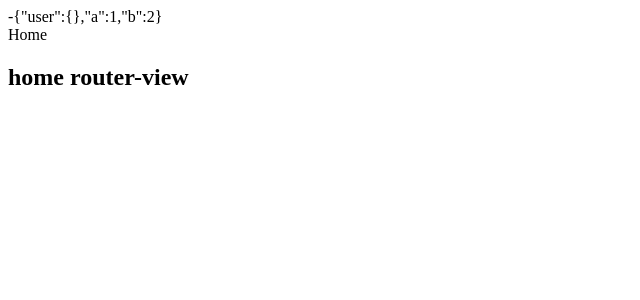
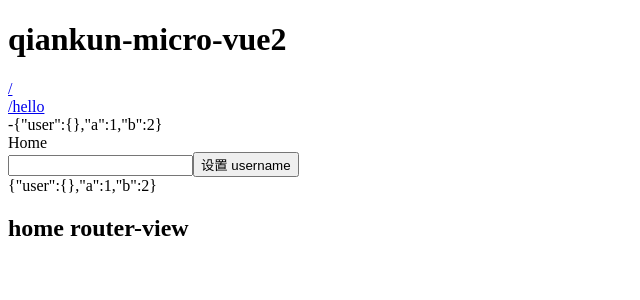
Before and after one commit to CaiYansong/vue2-scaffolding, a Vue app: page /#/ in a window 1280 px wide. Shown: the top 300 px of the page, without its empty margins (0-640 px from the left). Built offline with nearby package versions, Linux system fonts and the light colour scheme.

Commit message:
feat: 配置router-link & store

```diff
--- a/package.json
+++ b/package.json
@@ -1,5 +1,5 @@
 {
-  "name": "vue-scaffolding",
+  "name": "qiankun-micro-vue2",
   "version": "0.1.0",
   "private": true,
   "description": "Vue 脚手架",
--- a/src/App.vue
+++ b/src/App.vue
@@ -1,5 +1,16 @@
 <template>
   <div class="vue-scaffolding">
+    <h1>qiankun-micro-vue2</h1>
+    <div>
+      <router-link to="/">
+        /
+      </router-link>
+      <br>
+      <router-link to="/hello">
+        /hello
+      </router-link>
+      <br>
+    </div>
     -{{ JSON.stringify(state) }}
     <router-view />
   </div>
--- a/src/views/home.vue
+++ b/src/views/home.vue
@@ -1,15 +1,37 @@
 <template>
   <div class="home-wrap">
     Home
+    <br>
+    <input
+      v-model="name"
+      type="text"
+    >
+    <button @click="setUsername">
+      设置 username
+    </button>
+    <br>
+    {{ JSON.stringify(state) }}
     <h2>home router-view</h2>
     <router-view />
   </div>
 </template>
 
 <script>
+import { mapState } from 'vuex';
 
 export default {
-  components: {
+  data() {
+    return {
+      name: '',
+    };
+  },
+  computed: {
+    ...mapState('global', { state: state => state }),
+  },
+  methods: {
+    setUsername() {
+      this.$store.dispatch('global/setGlobalState', { user: { name: this.name } });
+    },
   },
 };
 </script>
--- a/vue.config.js
+++ b/vue.config.js
@@ -21,7 +21,7 @@ module.exports = {
   },
   devServer: {
     // 注意，需要修改成与在主应用中注册时一致
-    port: 8001,
+    port: 8002,
     headers: {
       // 本地开发，解决跨域问题
       'Access-Control-Allow-Origin': '*',
```
Also changed, not shown: 2 other files (tests, documents, lock files or other folders).
